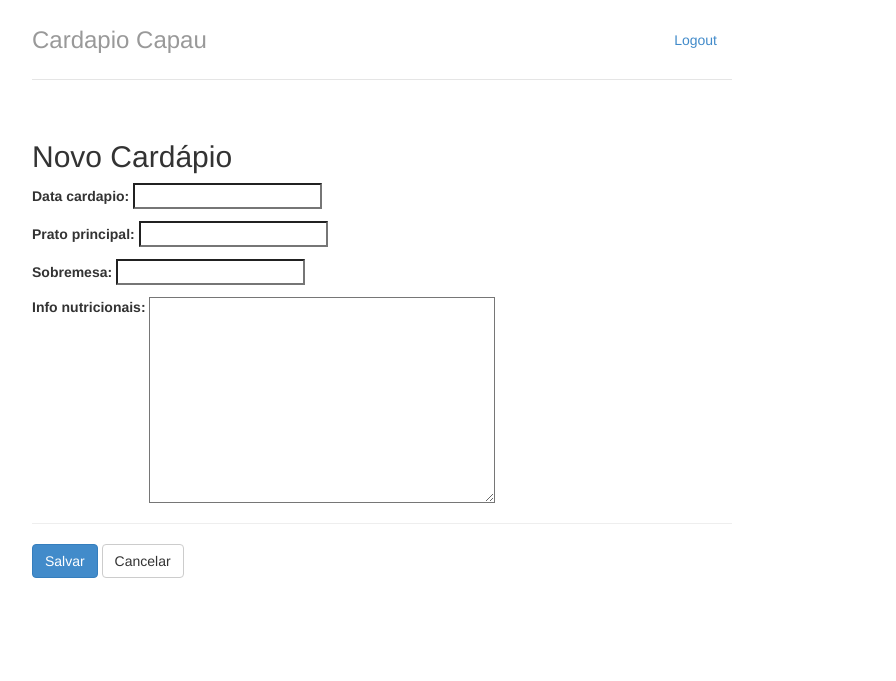
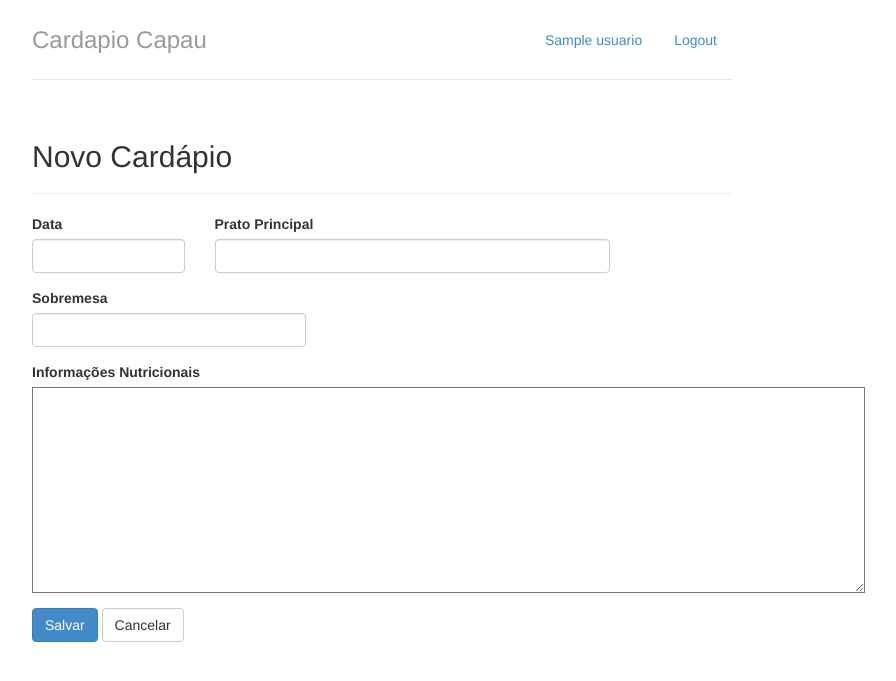
Before and after one commit to fabiorolim/cardapio, a Django app: template cardapio/templates/novo_cardapio.html in a window 1280 px wide. Shown: the top 681 px of the page, without its empty margins (258-1154 px from the left). Run offline with Django 3.2, Linux system fonts and the light colour scheme; the template is opened without the code that fills it: values that come from a table or form of the project are taken from there, most other values are stand-ins (such as "Sample title", 1, 10 or a date in 2020); parts of the project's set-up code (start-up, migrations or seed data) failed here and were passed over.

Commit message:
Personaliza template de cadastro de cardapio com bootstrap

```diff
--- a/cardapio/models.py
+++ b/cardapio/models.py
@@ -5,11 +5,12 @@ from django.contrib.auth.models import User
 
 class Cardapio(models.Model):
     '''Representa um cardapio'''
-    data_cardapio = models.DateField()
-    prato_principal = models.CharField(max_length=200, null=False)
-    sobremesa = models.CharField(max_length=200)
-    info_nutricionais = models.TextField(max_length=500)
-    data_cadastro = models.DateTimeField(auto_now_add=True)
+    data_cardapio = models.DateField('Data do prato')
+    prato_principal = models.CharField('Prato Principal', max_length=200, null=False)
+    sobremesa = models.CharField('Sobremesa',max_length=200)
+    info_nutricionais = models.TextField('Informações Nutricionais')
+    data_cadastro = models.DateTimeField('Data do cadastro', auto_now_add=True)
+    data_update = models.DateTimeField('Data da ultima atualização', auto_now=True)
     usuario = models.ForeignKey(User, related_name="usuario")
 
     def __str__(self):
--- a/cardapio/templates/base.html
+++ b/cardapio/templates/base.html
@@ -13,7 +13,7 @@
 		<div class="container">
 			<div class="header">
 				<ul class="nav nav-pills pull-right">
-					<li class=""><a href="#">{{user.name}}</a></li>
+					<li class=""><a href="#">{{usuario}}</a></li>
 					<li class=""><a href="{% url 'usuarios:logout' %}">Logout</a></li>
 				</ul>
 				<h3 class="text-muted">Cardapio Capau</h3>
--- a/cardapio/templates/novo_cardapio.html
+++ b/cardapio/templates/novo_cardapio.html
@@ -4,37 +4,31 @@
 
     <form method="post">
         {% csrf_token %}
-        {{form.as_p}}
         <!-- area de campos do form -->
         <hr/>
-        <!--<div class="row">-->
-            <!--<div class="form-group col-md-3">-->
-                <!--<label for="data">Data</label>-->
-                <!--&lt;!&ndash;<input type="text" class="form-control" name="data_cardapio" id="id_data">&ndash;&gt;-->
-                <!--{{form.data_cardapio }}-->
-            <!--</div>-->
+        <div class="row">
+            <div class="form-group col-md-3">
+                <label for="data_cardapio">Data</label>
+                <input type="text" class="form-control" name="data_cardapio" id="data_cardapio">
+            </div>
 
-            <!--<div class="form-group col-md-7">-->
-                <!--<label for="campo2">Prato Principal</label>-->
-                <!--&lt;!&ndash;<input type="text" class="form-control" name="prato_principal" id="id_prato_principal">&ndash;&gt;-->
-                <!--{{form.prato_principal}}-->
-            <!--</div>-->
+            <div class="form-group col-md-7">
+                <label for="prato_principal">Prato Principal</label>
+                <input type="text" class="form-control" required maxlength="200" name="prato_principal" id="prato_principal">
+            </div>
 
-            <!--<div class="form-group col-md-5">-->
-                <!--<label for="campo3">Sobremesa</label>-->
-                <!--&lt;!&ndash;<input type="text" class="form-control" name="sobremesa" id="id_sombremesa">&ndash;&gt;-->
-                <!--{{form.sobremesa}}-->
-            <!--</div>-->
-        <!--</div>-->
+            <div class="form-group col-md-5">
+                <label for="sobremesa">Sobremesa</label>
+                <input type="text" class="form-control" name="sobremesa" required maxlength="200" id="sombremesa">
+            </div>
+        </div>
 
-        <!--<div class="row">-->
-            <!--<div class="form-group col-md-12">-->
-                <!--<label for="campo1">Informações Nutricionais</label>-->
-                <!--{{form.info_nutricionais}}-->
-                <!--&lt;!&ndash;<input type="text" class="form-control" name="informacoes_nutricionais"&ndash;&gt;-->
-                       <!--&lt;!&ndash;id="id_informacoes_nutricionais">&ndash;&gt;-->
-            <!--</div>-->
-        <!--</div>-->
+        <div class="row">
+            <div class="form-group col-md-12">
+                <label for="info_nutricionais">Informações Nutricionais</label>
+                <textarea name="info_nutricionais" cols="100" rows="10" required id="info_nutricionais"></textarea>
+            </div>
+        </div>
 
         <div id="actions" class="row">
             <div class="col-md-12">
--- a/cardapiocapaus/settings.py
+++ b/cardapiocapaus/settings.py
@@ -43,7 +43,7 @@ INSTALLED_APPS = [
     'usuarios',
 
     #Aplicações de terceiros
-    'bootstrap3',
+    #'bootstrap3',
 ]
 
 MIDDLEWARE = [
```
Also changed, not shown: cardapio/views.py (+8 -9 lines), cardapio/migrations/0003_auto_20170529_1846.py (added), db.sqlite3.
